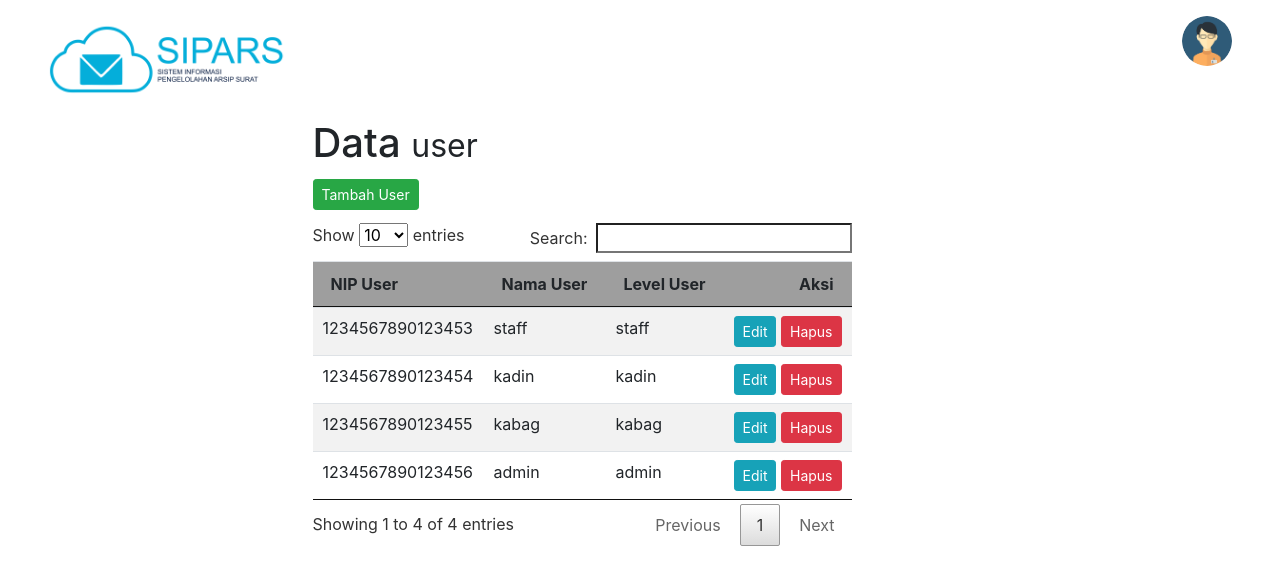
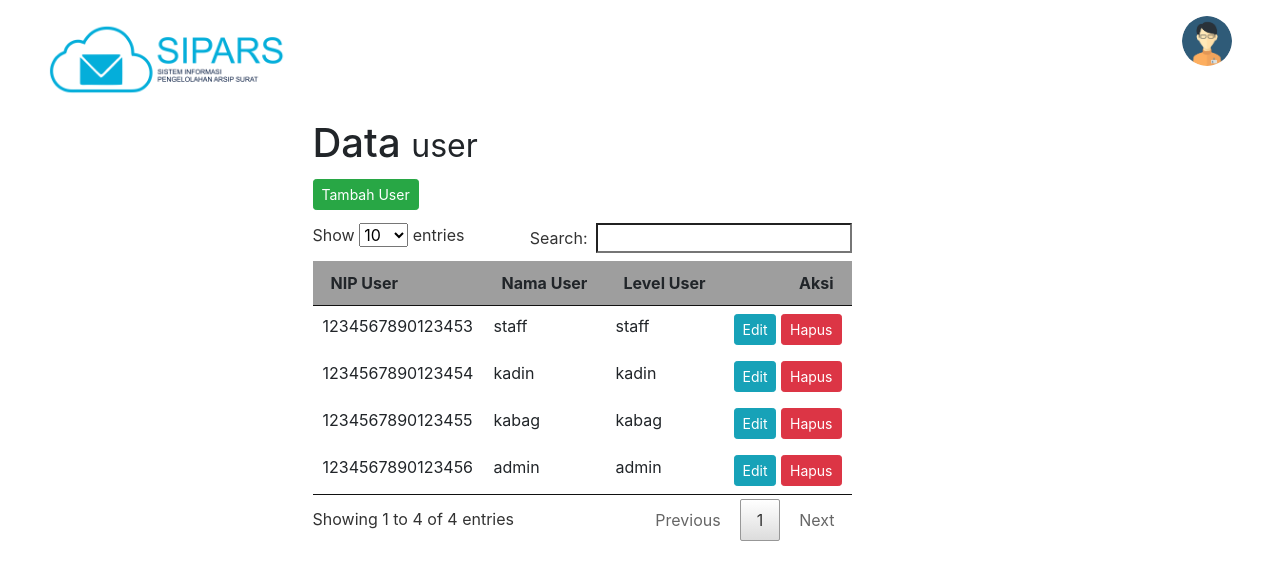
Before and after one commit to MuhammadHafidz/pklsurat, a CodeIgniter app: the page made by application/views/v_manajemen-user.php in a window 1280 px wide. Shown: the top 585 px of the page. Run offline with CodeIgniter, Linux system fonts and the light colour scheme; data comes from the database, SQL or seed files in the repository; grey boxes are pictures that could not be loaded.

Commit message:
nih update delete fix

```diff
--- a/application/config/config.php
+++ b/application/config/config.php
@@ -23,7 +23,7 @@ defined('BASEPATH') OR exit('No direct script access allowed');
 | a PHP script and you can easily do that on your own.
 |
 */
-$config['base_url'] = 'http://localhost/surat/';
+$config['base_url'] = 'http://localhost/pkl/';
 
 /*
 |--------------------------------------------------------------------------
--- a/application/views/v_manajemen-user.php
+++ b/application/views/v_manajemen-user.php
@@ -34,7 +34,7 @@
 
                 <div class="row">
                     <div id="reload">
-                    <table class="table table-striped table-hover table-responsive" id="mydata">
+                    <table class="table table-borderless table-responsive-md table-hover" id="mydata">
                         <thead>
                             <tr>
                                 <th scope="col">NIP User</th>
@@ -183,7 +183,7 @@
                         </div>
                         <div class="modal-footer">
                             <button type="button" class="btn btn-default" data-dismiss="modal">Tutup</button>
-                            <button class="btn_hapus btn btn-danger" id="btn_hapus">Hapus</button>
+                            <button class="btn_hapus btn btn-danger" id="btn_delete">Hapus</button>
                         </div>
                     </form>
                 </div>
@@ -216,8 +216,8 @@
 		                        '<td>'+data[i].nama+'</td>'+
 		                        '<td>'+data[i].level+'</td>'+
 		                        '<td style="text-align:right;">'+
-                                    '<a href="#" class="btn btn-sm btn-info" data-toggle="modal" data-target="#ModalaEdit"><span class="fa fa-edit"></span> Edit</a>'+' '+' '+
-                                    '<a href="#" class="btn btn-sm btn-danger" data-toggle="modal" data-target="#ModalaHapus"><span class="fa fa-delete"></span> Hapus</a>'+
+                                    '<a href="#" class="btn btn-sm btn-info item_edit" data-toggle="modal" data-target="#ModalaEdit" data="'+data[i].nip+'"><span class="fa fa-edit"></span> Edit</a>'+' '+' '+
+                                    '<a href="#" class="btn btn-sm btn-danger item_hapus" data-toggle="modal" data-target="#ModalaHapus" data="'+data[i].nip+'"><span class="fa fa-delete"></span> Hapus</a>'+
                                 '</td>'+
 		                        '</tr>';
 		            }
@@ -303,16 +303,16 @@
         });
 
         //Hapus Barang
-        $('#btn_hapus').on('click',function(){
+        $('#btn_delete').on('click',function(){
             var nip=$('#textkode').val();
             $.ajax({
             type : "POST",
             url  : "<?php echo base_url().'index.php/user/del_user'?>",
             dataType : "JSON",
-                    data : {nip: nip},
-                    success: function(data){
-                            $('#ModalHapus').modal('hide');
-                            tampil_data_user();
+            data : {nip: nip},
+            success: function(data){
+                    $('#ModalHapus').modal('hide');
+                    tampil_data_user();
                     }
                 });
             return false;
```
